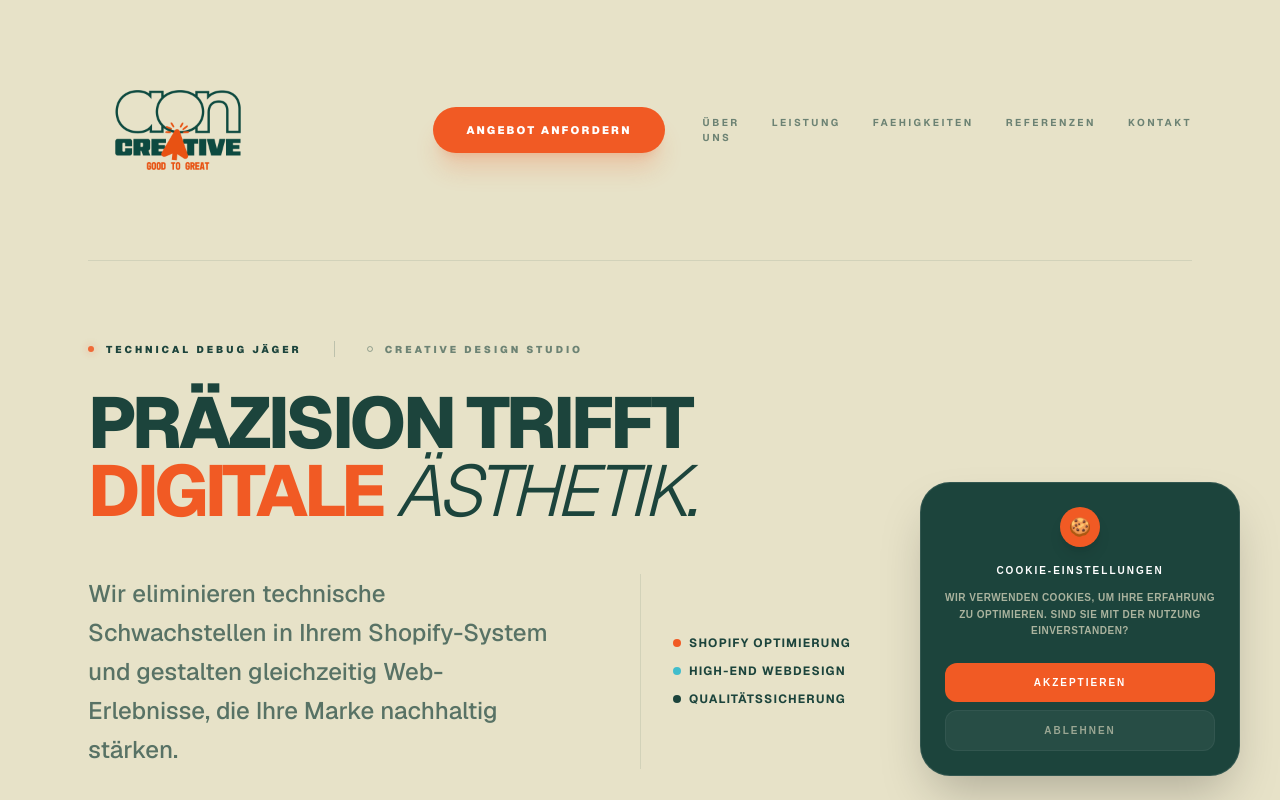
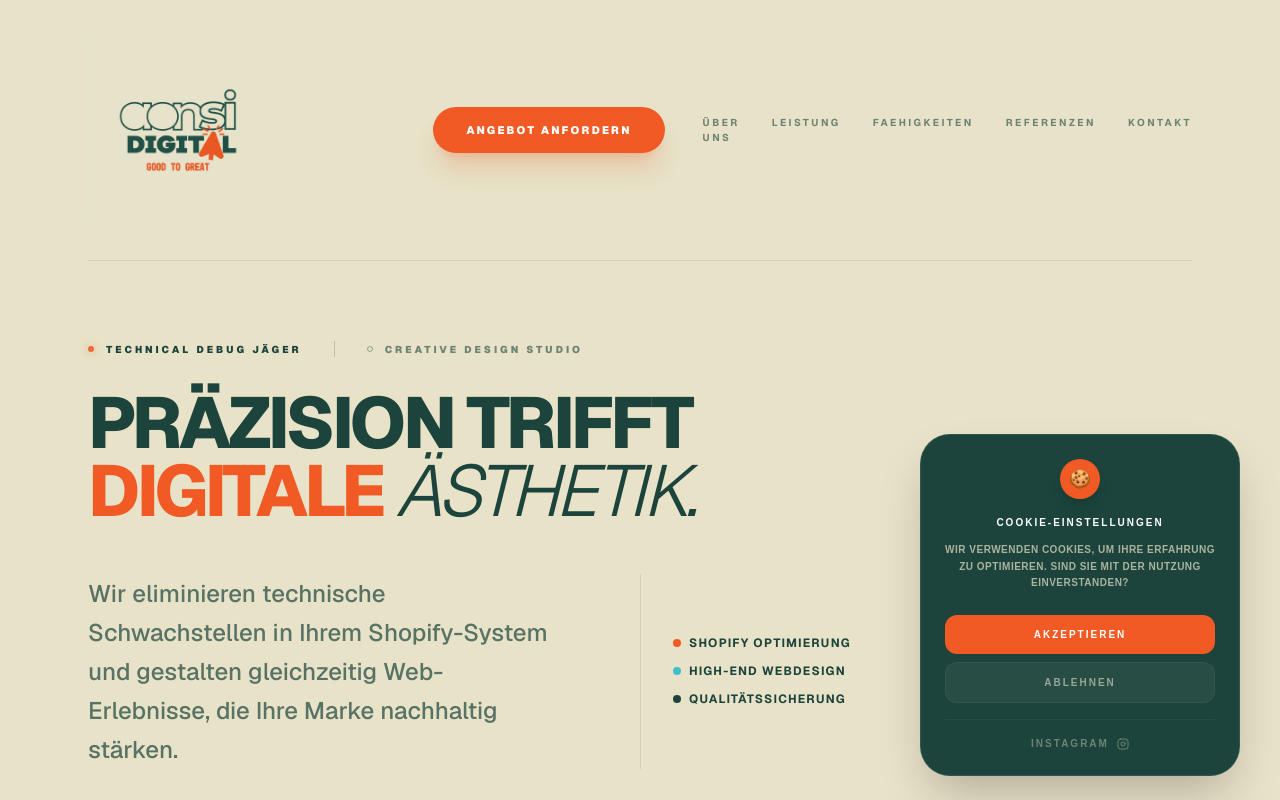
Before and after one commit to ademi57/aon-creative-web, a Next.js app: page / in a window 1280 px wide. Shown: the top 800 px of the page. Built offline with nearby package versions, Linux system fonts and the light colour scheme.

Commit message:
Logo guncellendi ve loader cizgisi kaldirildi

```diff
--- a/app/impressum/page.tsx
+++ b/app/impressum/page.tsx
@@ -82,7 +82,7 @@ export default function Impressum() {
               <strong>31123/31503</strong>
             </p>
             <p className="text-[11px] opacity-60 uppercase font-bold tracking-wider italic">
-              * Kleinunternehmerstatus gemäß § 19 UStG wird angewendet (falls zutreffend).
+
             </p>
           </section>
 
--- a/app/kontakt/page.tsx
+++ b/app/kontakt/page.tsx
@@ -75,6 +75,14 @@ export default function Kontakt() {
               <p className="text-sm leading-relaxed opacity-80 mb-8 font-medium">
                 Ihre Nachricht wurde erfolgreich übermittelt. Wir haben Ihnen eine Bestätigungs-E-Mail gesendet und melden uns in Kürze bei Ihnen.
               </p>
+<input
+  type="text"
+  name="aon_honeypot"
+  style={{ display: 'none' }}
+  tabIndex={-1}
+  autoComplete="off"
+/>
+
               <button
                 onClick={() => setShowSuccessModal(false)}
                 className="w-full bg-[#1C443C] text-white py-4 rounded-2xl font-black uppercase tracking-widest text-xs hover:bg-[#F15A24] transition-all duration-300 shadow-lg"
@@ -103,15 +111,28 @@ export default function Kontakt() {
         </div>
 
         <div className="flex-1 flex justify-end items-center">
-          <div className="hidden md:flex gap-8 text-[10px] uppercase tracking-[0.25em] font-bold opacity-60">
+          <div className="hidden md:flex gap-8 text-[10px] uppercase tracking-[0.25em] font-bold opacity-60 mr-4">
             {navLinks.map((link) => (
               <Link key={link.name} href={link.href} className="hover:text-[#F15A24] transition-colors">{link.name}</Link>
             ))}
           </div>
-          <button onClick={() => setIsMenuOpen(!isMenuOpen)} className="md:hidden flex flex-col justify-center items-center w-10 h-10 gap-1.5 outline-none relative z-[2100]">
-            <motion.span animate={isMenuOpen ? { rotate: 45, y: 8 } : { rotate: 0, y: 0 }} className={`w-8 h-[2.5px] block origin-center transition-colors ${isMenuOpen ? 'bg-[#F15A24]' : 'bg-[#1C443C]'}`} />
-            <motion.span animate={isMenuOpen ? { opacity: 0 } : { opacity: 1 }} className="w-8 h-[2.5px] bg-[#1C443C] block" />
-            <motion.span animate={isMenuOpen ? { rotate: -45, y: -8 } : { rotate: 0, y: 0 }} className={`w-8 h-[2.5px] block origin-center transition-colors ${isMenuOpen ? 'bg-[#F15A24]' : 'bg-[#1C443C]'}`} />
+          {/* GÜNCELLENEN BUTON */}
+          <button
+            onClick={() => setIsMenuOpen(!isMenuOpen)}
+            className="md:hidden flex flex-col justify-center items-center w-10 h-10 gap-1.5 outline-none relative z-[3000]"
+          >
+            <motion.span
+              animate={isMenuOpen ? { rotate: 45, y: 8 } : { rotate: 0, y: 0 }}
+              className={`w-8 h-[2.5px] block origin-center transition-colors ${isMenuOpen ? 'bg-[#F15A24]' : 'bg-[#1C443C]'}`}
+            />
+            <motion.span
+              animate={isMenuOpen ? { opacity: 0 } : { opacity: 1 }}
+              className="w-8 h-[2.5px] bg-[#1C443C] block"
+            />
+            <motion.span
+              animate={isMenuOpen ? { rotate: -45, y: -8 } : { rotate: 0, y: 0 }}
+              className={`w-8 h-[2.5px] block origin-center transition-colors ${isMenuOpen ? 'bg-[#F15A24]' : 'bg-[#1C443C]'}`}
+            />
           </button>
         </div>
       </nav>
--- a/app/page.tsx
+++ b/app/page.tsx
@@ -4,6 +4,7 @@ import TerminalLoader from "../components/TerminalLoader";
 import { AnimatePresence, motion } from "framer-motion";
 import { FaInstagram, FaFacebook, FaGoogle, FaLinkedin } from "react-icons/fa";
 import Link from 'next/link';
+import Image from 'next/image';
 
 export default function Home() {
   const [isLoading, setIsLoading] = useState(true);
@@ -74,7 +75,39 @@ export default function Home() {
     { name: "Referenzen", href: "#referenzen" },
     { name: "Kontakt", href: "/kontakt" },
   ];
+function LogoAnimation() {
+  return (
+    <div className="flex items-center gap-1 font-sans">
+      {/* Resim Dosyası Olarak Logo */}
+      <Image
+        src="/logo.png"       // public klasöründeki dosya adınız
+        alt="AON Creative Logo"
+        width={600}           // Logonun genişliği
+        height={400}           // Logonun yüksekliği
+        className="h-30 md:h-45 w-auto object-contain" // Boyutu buradan da ayarlayabilirsiniz
+        priority              // Logonun hızlı yüklenmesi için
+      />
 
+      {/* Eski metin tabanlı logoyu tamamen kaldırmak istiyorsanız
+        aşağıdaki 'AON' ve 'LogoTextSwitcher' kısımlarını sildim.
+      */}
+    </div>
+  );
+}
+
+// Zamanlamayı kontrol eden yardımcı bileşen
+function LogoTextSwitcher() {
+  const [text, setText] = useState("si");
+
+  useEffect(() => {
+    const interval = setInterval(() => {
+      setText((prev) => (prev === "si" ? "C" : "si"));
+    }, 3300); // Animasyon süresiyle uyumlu döngü
+    return () => clearInterval(interval);
+  }, []);
+
+  return <>{text}</>;
+}
   return (
     <main className="min-h-screen bg-[#E7E2C8] text-[#1C443C] selection:bg-[#F15A24] selection:text-white font-sans overflow-x-hidden text-[15px]">
       <AnimatePresence mode="wait">
@@ -110,15 +143,11 @@ export default function Home() {
 
             {/* --- HEADER & NAVIGATION --- */}
             <nav className="flex justify-between items-center py-6 md:py-10 border-b border-[#1C443C]/10 mb-12 md:mb-20 relative z-[100]">
-              <div className="flex-1 flex justify-start">
-                <a href="/">
-                  <img
-                    src="/logo.png"
-                    alt="AON Creative"
-                   className="w-[130px] md:w-[180px] h-auto block pointer-events-none select-none transition-all duration-300 object-contain"
-                  />
-                </a>
-              </div>
+  <div className="flex-1 flex justify-start">
+    <Link href="/">
+      <LogoAnimation />
+    </Link>
+  </div>
 
               <div className="flex-1 flex justify-center">
                 <motion.a
--- a/app/uber-uns/page.tsx
+++ b/app/uber-uns/page.tsx
@@ -216,8 +216,8 @@ export default function UberUns() {
           <div className="flex flex-col md:flex-row justify-between items-center opacity-40 text-center">
             <p className="text-[9px] tracking-[0.3em] uppercase font-black mb-4 md:mb-0">AON CREATIVE • © 2026 Engineering Aesthetics</p>
             <div className="flex gap-6 text-[9px] uppercase tracking-widest font-black">
-              <a href="#" className="hover:text-[#F15A24]">Impressum</a>
-              <a href="#" className="hover:text-[#F15A24]">Datenschutz</a>
+              <a href="/Impressum" className="hover:text-[#F15A24]">Impressum</a>
+              <a href="/Datenschutz" className="hover:text-[#F15A24]">Datenschutz</a>
             </div>
           </div>
         </footer>
--- a/components/ConsentManager.tsx
+++ b/components/ConsentManager.tsx
@@ -59,6 +59,17 @@ export default function ConsentManager() {
                 Ablehnen
               </button>
             </div>
+            <div className="mt-4 pt-4 border-t border-white/5 flex justify-center">
+  <a
+    href="https://www.instagram.com/aoncreative__/"
+    target="_blank"
+    rel="noopener noreferrer"
+    className="text-[10px] opacity-40 hover:opacity-100 transition-opacity flex items-center gap-2 tracking-[0.2em] uppercase font-black"
+  >
+    <span>Instagram</span>
+    <svg width="12" height="12" viewBox="0 0 24 24" fill="none" stroke="currentColor" strokeWidth="2" strokeLinecap="round" strokeLinejoin="round"><rect x="2" y="2" width="20" height="20" rx="5" ry="5"></rect><path d="M16 11.37A4 4 0 1 1 12.63 8 4 4 0 0 1 16 11.37z"></path><line x1="17.5" y1="6.5" x2="17.51" y2="6.5"></line></svg>
+  </a>
+</div>
           </div>
         </motion.div>
       )}
--- a/components/TerminalLoader.tsx
+++ b/components/TerminalLoader.tsx
@@ -28,14 +28,8 @@ export default function TerminalLoader({ onComplete }: TerminalLoaderProps) {
           <img src="/logo.png" alt="AON" className="w-full h-auto mix-blend-multiply" />
         </motion.div>
 
-        <div className="absolute bottom-[-50px] w-48 h-[1.5px] bg-[#1C443C]/5 overflow-hidden">
-          <motion.div
-            initial={{ x: "-100%" }}
-            animate={{ x: "100%" }}
-            transition={{ repeat: Infinity, duration: 2.8, ease: "easeInOut" }}
-            className="w-full h-full bg-[#F15A24]"
-          />
-        </div>
+        {/* SİLDİĞİMİZ KISIM BURADAYDI (Yüklenme Çizgisi) */}
+
       </div>
     </motion.div>
   );
--- a/package.json
+++ b/package.json
@@ -22,9 +22,11 @@
     "@types/nodemailer": "^7.0.11",
     "@types/react": "^19",
     "@types/react-dom": "^19",
+    "autoprefixer": "^10.4.27",
     "eslint": "^9",
     "eslint-config-next": "16.2.0",
-    "tailwindcss": "^4",
+    "postcss": "^8.5.9",
+    "tailwindcss": "^4.2.2",
     "typescript": "^5"
   }
 }
```
Also changed, not shown: public/logo.png, tailwind.config.js (added), 1 other file (tests, documents, lock files or other folders).
